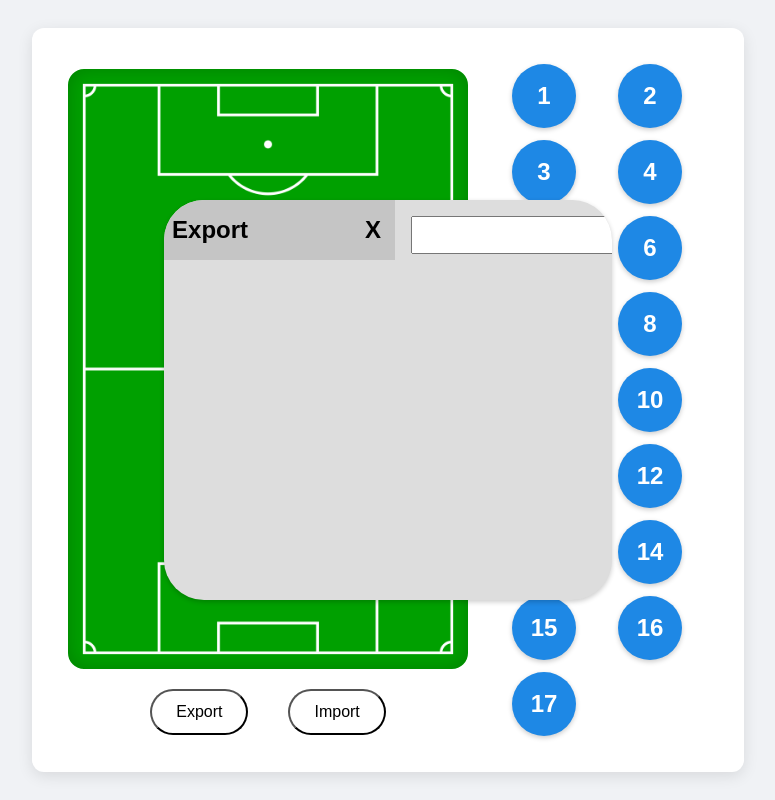
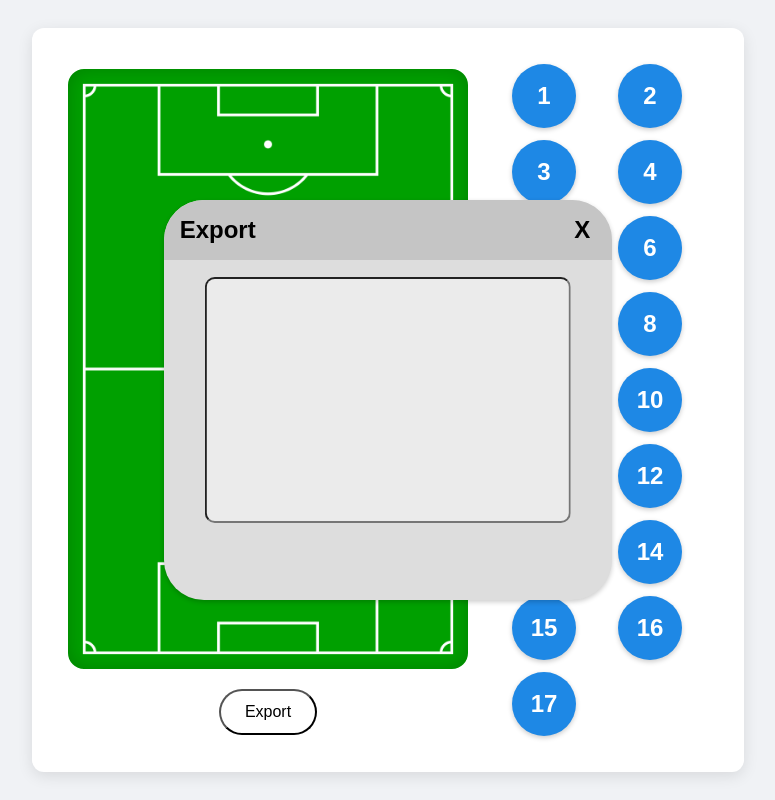
Before and after one commit to arminvanderburg/Soccer-lineup-generator, a plain HTML site: page index.html in a window 1280 px wide. Both pictures are taken after a click on the button "Export". Shown: the whole page, without its empty margins (252-1027 px from the left). Drawn offline with Linux system fonts and the light colour scheme.

Commit message:
Changed some things

```diff
--- a/index.html
+++ b/index.html
@@ -3,31 +3,26 @@
 <head>
     <meta charset="UTF-8">
     <meta name="viewport" content="width=device-width, initial-scale=1.0">
-    <title>Lineup Generator</title>
+    <title>Soccer Lineup Generator</title>
     <link rel="stylesheet" href="src/style.css">
 </head>
 <body>
-
     <div class="import-export-container" id="export-container">
         <div class="top-bar">
             <a class="top-bar-text"><b>Export</b></a>
             <button class="close-button"><b>X</b></button>
         </div>
 
-        <div style="padding: 2vmin; display: flex; flex-direction: column; gap: 2vmin; width: 80%;">
-            <input type="text" id="share-url" readonly style="width: 100%; padding: 1vmin; font-size: 2vmin;">
-        </div>
+        <input type="text" id="share-url" readonly>
     </div>
 
     <div class="container">
-
         <div class="main-content">
             <div id="field" ondrop="drop(event)" ondragover="allowDrop(event)">
             </div>
 
             <div class="button-container">
                 <button class="btn" id="Export">Export</button>
-                <button class="btn" id="Import">Import</button>
             </div>
         </div>
 
@@ -52,8 +47,8 @@
                 <div class="player" draggable="true" ondragstart="drag(event)" id="p17">17</div>
             </div>
         </div>
+    </div>
 
-    </div>
     <script src="src/main.js"></script>
     <script src="src/import-export.js"></script>
 </body>
--- a/src/import-export.js
+++ b/src/import-export.js
@@ -1,17 +1,10 @@
 const exportBtn = document.getElementById('Export');
-const importBtn = document.getElementById('Import');
 const exportContainer = document.getElementById('export-container');
-const importContainer = document.getElementById('import-container');
 const closeButtons = document.querySelectorAll('.close-button');
 
 exportBtn.addEventListener('click', () => {
     exportContainer.style.display = 'flex';
     importContainer.style.display = 'none';
-});
-
-importBtn.addEventListener('click', () => {
-    importContainer.style.display = 'flex';
-    exportContainer.style.display = 'none';
 });
 
 closeButtons.forEach(button => {
--- a/src/style.css
+++ b/src/style.css
@@ -161,3 +161,14 @@
     border: none;
     font-size: 3cqh;
 }
+
+#share-url {
+    position: absolute;
+    top: 50%;
+    left: 50%;
+    transform: translate(-50%, -50%);
+    width: 80%;
+    height: 60%;
+    border-radius: 10px;
+    background-color: #ebebeb;
+}
```
